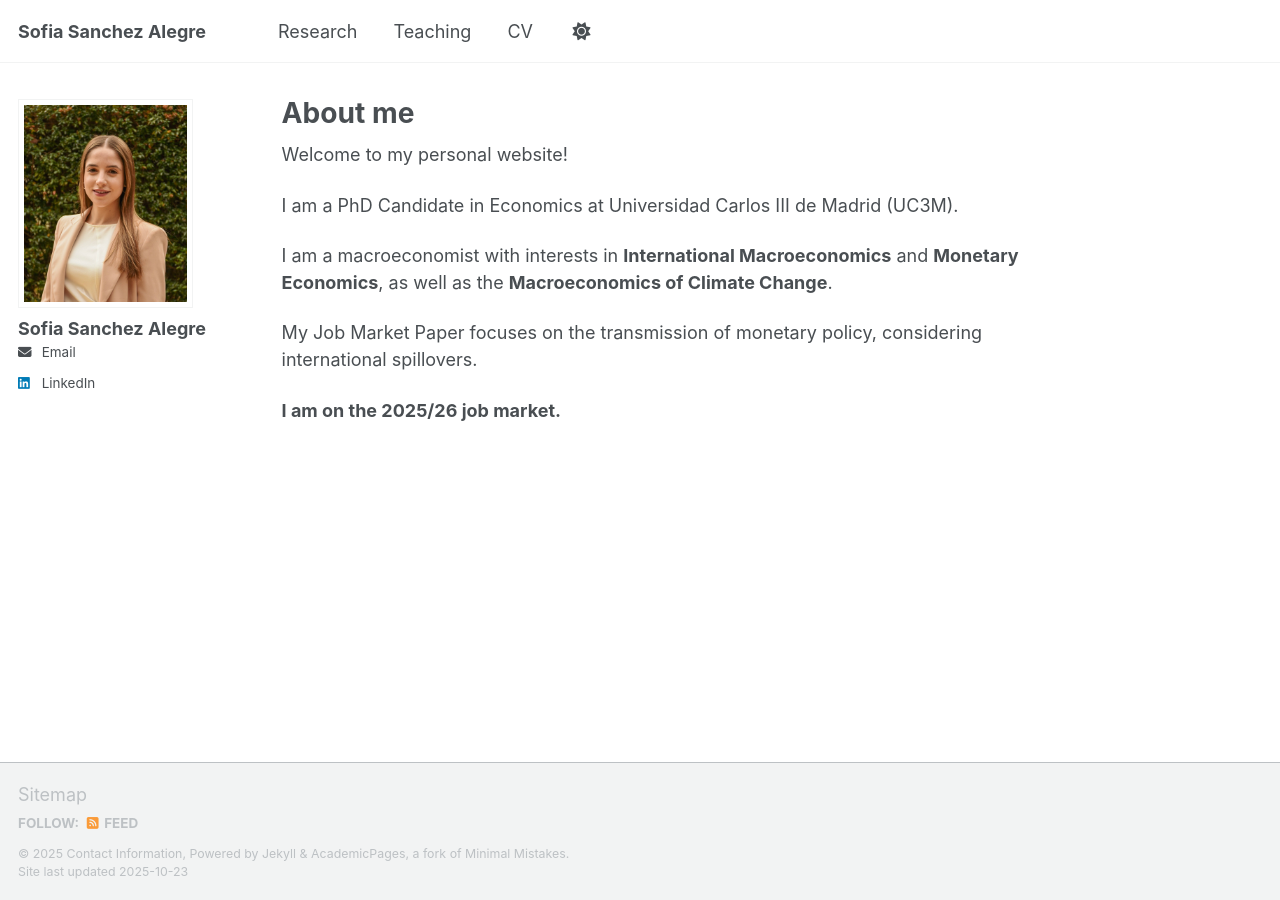
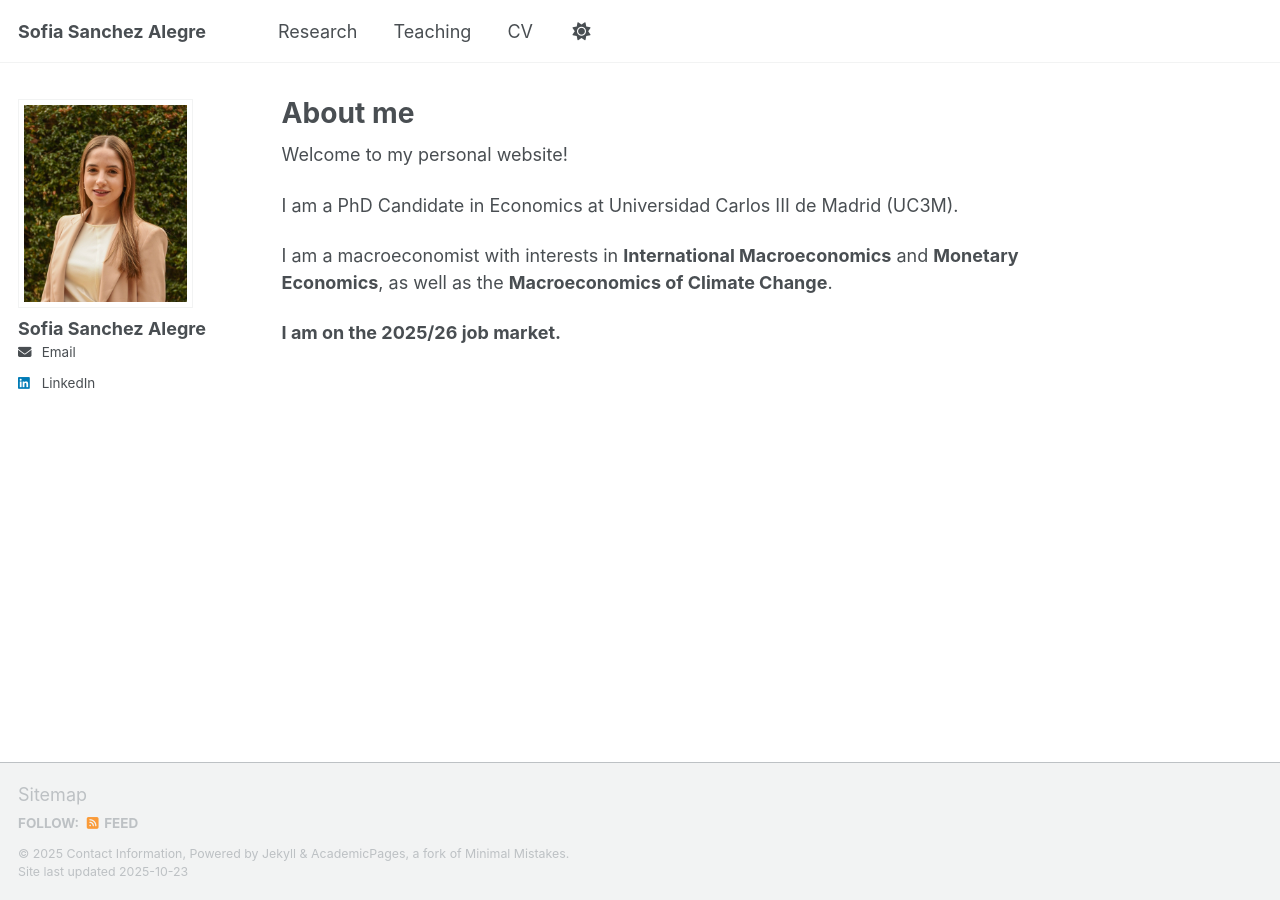
Before and after one commit to sofiasanchezalegre/sofiasanchezalegre.github.io, a Jekyll site: the page built from _pages/about.md, in a window 1280 px wide. Built offline with Jekyll 4.4.1, drawn with Linux system fonts in a browser that asks for light colours; a script that is not in the unit is left out.

Commit message:
Update about.md

```diff
--- a/_pages/about.md
+++ b/_pages/about.md
@@ -14,6 +14,4 @@ I am a PhD Candidate in Economics at Universidad Carlos III de Madrid (UC3M).
 
 I am a macroeconomist with interests in **International Macroeconomics** and **Monetary Economics**, as well as the **Macroeconomics of Climate Change**.
 
-My Job Market Paper focuses on the transmission of monetary policy, considering international spillovers.
-
 **I am on the 2025/26 job market.**
```
